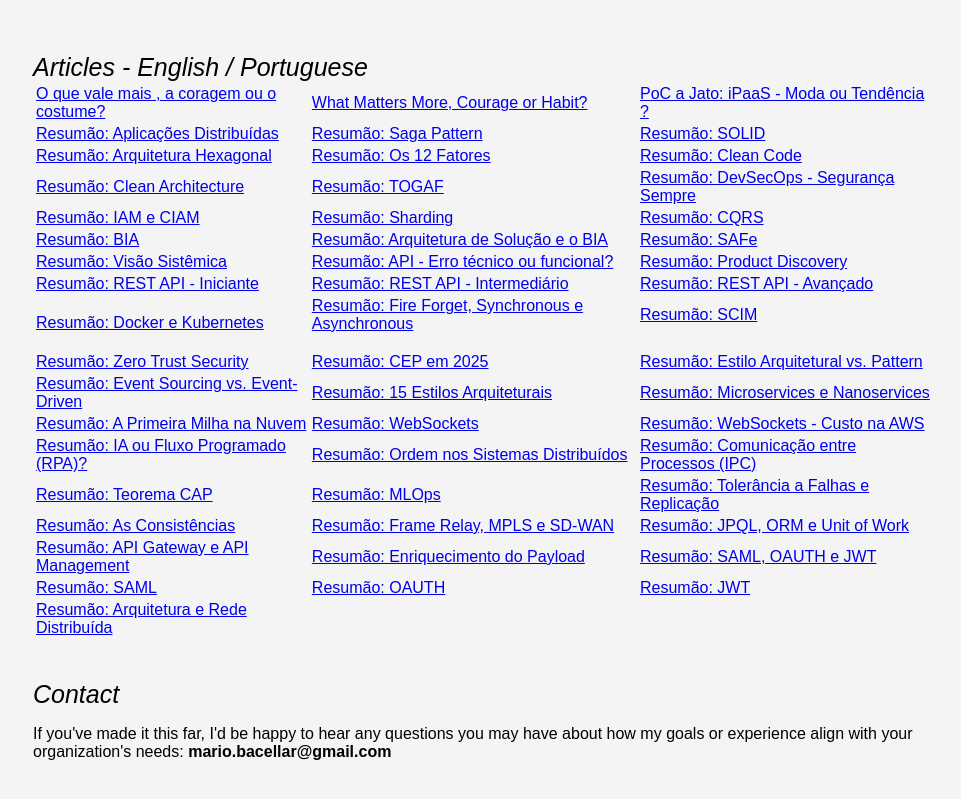
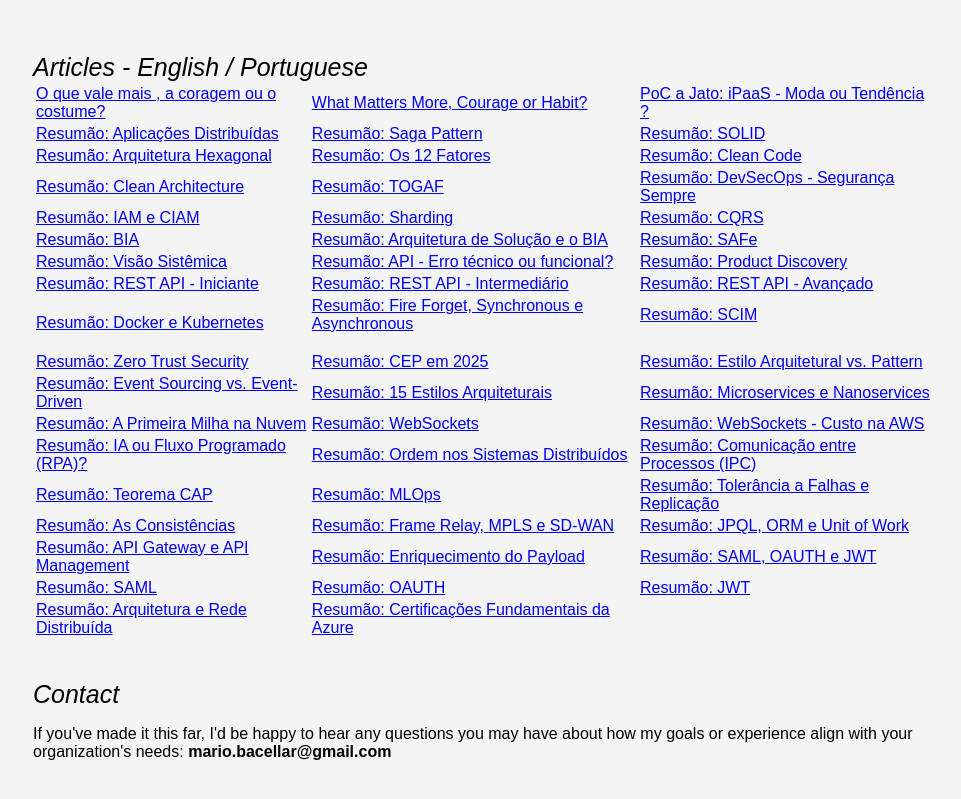
Before and after one commit to mariobacellar/mariobacellar.github.io, a plain HTML site: page index.html in a window 1280 px wide. Shown: the part 1973-2772 px from the top of the page, without its empty margins (157-1118 px from the left). Drawn offline with Linux system fonts and the light colour scheme.

Commit message:
Resumão: Certificações Fundamentais da Azure
Resumão: Certificações Fundamentais da Azure

```diff
--- a/index.html
+++ b/index.html
@@ -260,7 +260,7 @@
 		</tr>
 		<tr>
 			<td><a href="https://www.linkedin.com/pulse/resum%25C3%25A3o-%25C3%25A9-s%25C3%25B3-na-distribu%25C3%25ADda-mario-bacellar-cdunf" target="_blank"> Resumão: Arquitetura e Rede Distribuída </a> <font size=1> </font> </td>
-			<td><a href="" target="_blank">  </a> <font size=1> </font> </td>
+			<td><a href="https://www.linkedin.com/pulse/resum%25C3%25A3o-certifica%25C3%25A7%25C3%25B5es-fundamentais-da-azure-mario-bacellar-lcjcf" target="_blank">  Resumão: Certificações Fundamentais da Azure </a> <font size=1> </font> </td>
 			<td><a href="" target="_blank"> </a> <font size=1> </font> </td>
 		</tr>
 
```
